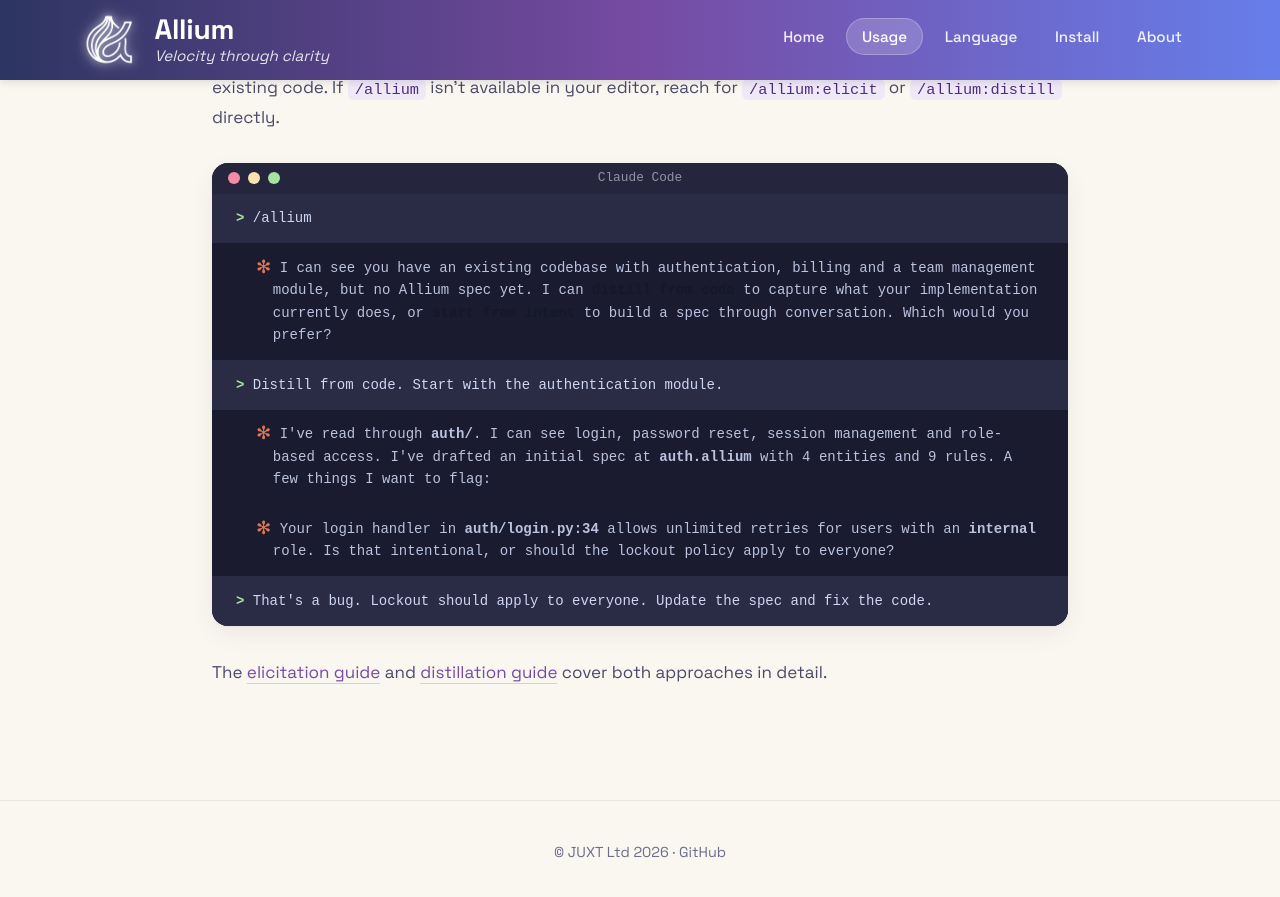
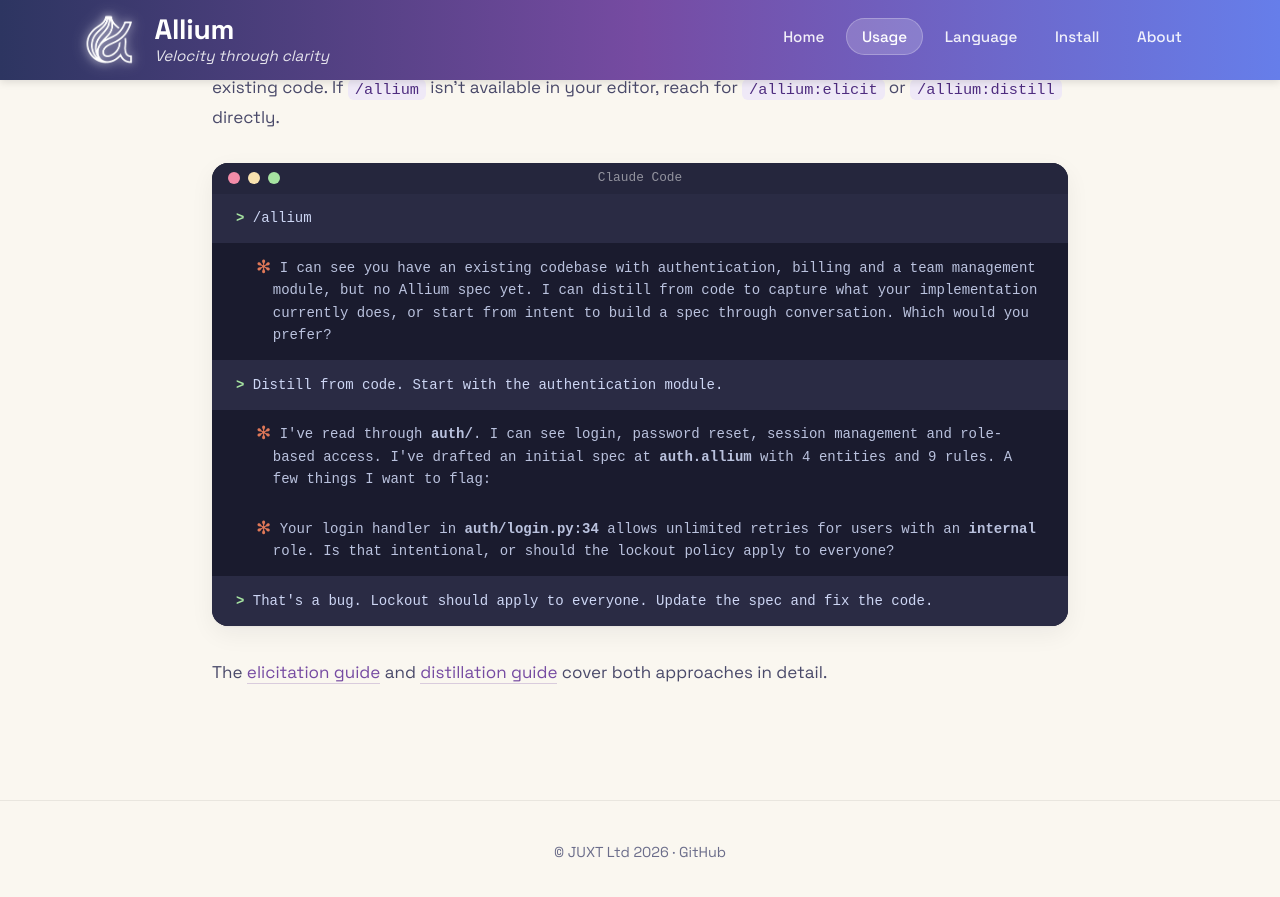
Before and after one commit to juxt/allium-website, a Jekyll site: the page built from usage.md, in a window 1280 px wide and 900 px high, scrolled down 1080 px. Shown: the top 897 px of the window. Built offline with Jekyll 4.4.1, drawn with Linux system fonts in a browser that asks for light colours.

Commit message:
Drop strong tags from terminal examples

```diff
--- a/usage.md
+++ b/usage.md
@@ -29,7 +29,7 @@ Type `/allium` to get started and Allium examines your project, then offers to d
       <span class="prompt">&gt;</span> /allium
     </div>
     <div class="turn llm">
-      <span class="marker">✻</span> I can see you have an existing codebase with authentication, billing and a team management module, but no Allium spec yet. I can <strong>distill from code</strong> to capture what your implementation currently does, or <strong>start from intent</strong> to build a spec through conversation. Which would you prefer?
+      <span class="marker">✻</span> I can see you have an existing codebase with authentication, billing and a team management module, but no Allium spec yet. I can distill from code to capture what your implementation currently does, or start from intent to build a spec through conversation. Which would you prefer?
     </div>
     <div class="turn user">
       <span class="prompt">&gt;</span> Distill from code. Start with the authentication module.
```
Also changed, not shown: installation.md (+1 -1 lines).
